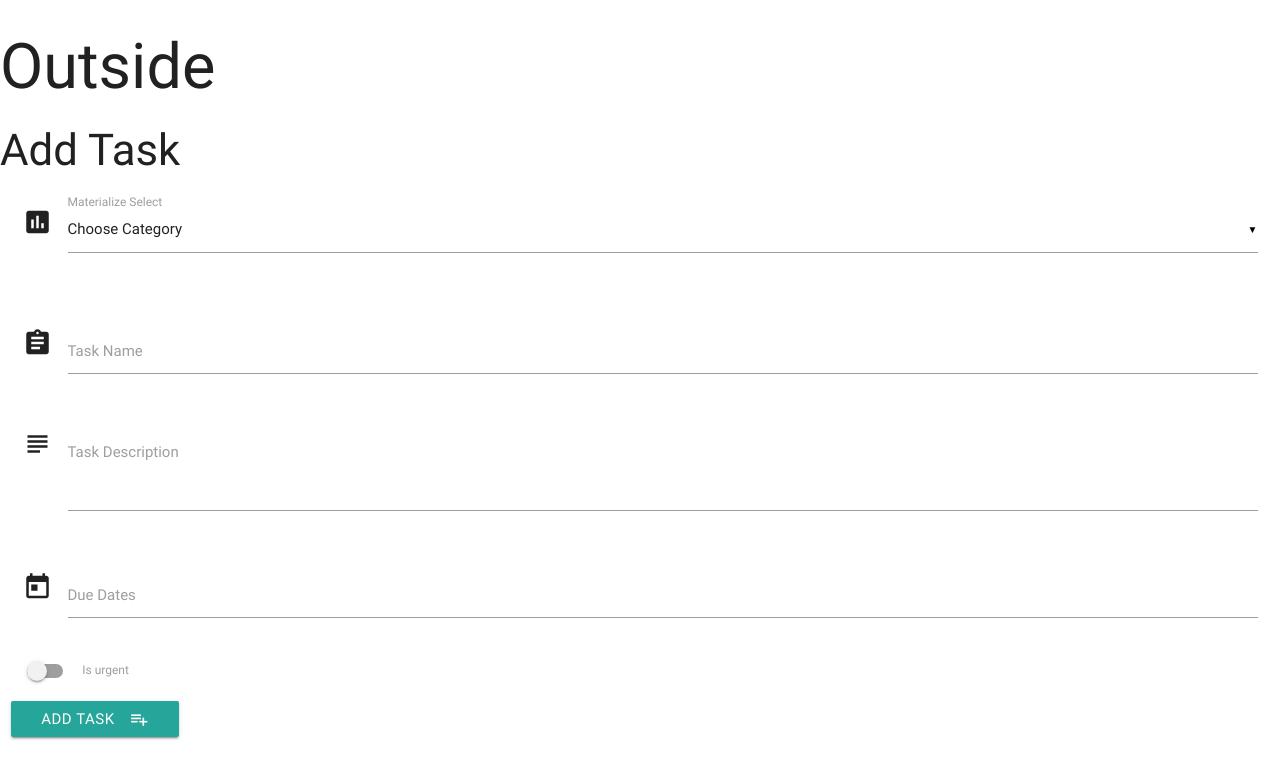
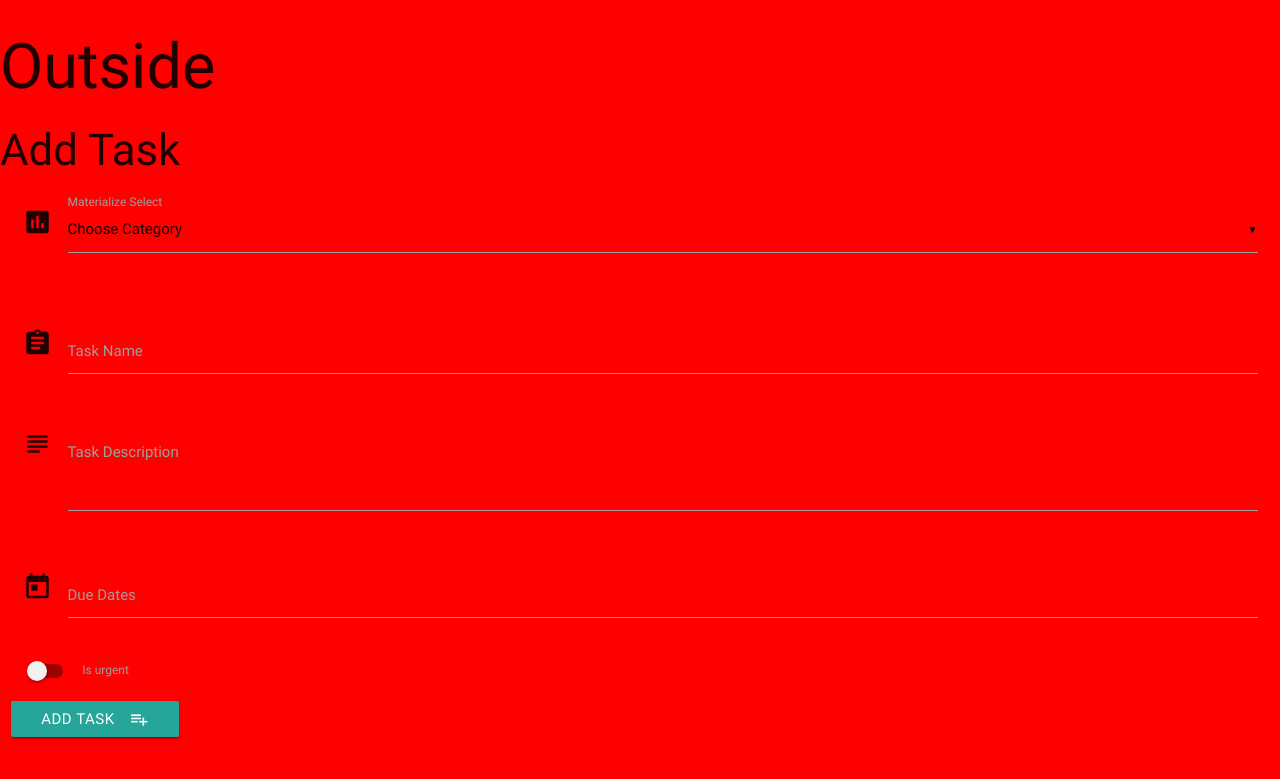
Before and after one commit to NickBell123/Flask-task-manger-project, a Flask app: page /add_task in a window 1280 px wide. Shown: the top 779 px of the page. Run offline with Flask 2, Linux system fonts and the light colour scheme; data that the repository does not hold is empty; some libraries are stand-ins or nearby versions.

Commit message:
static css file added

```diff
--- a/app.py
+++ b/app.py
@@ -22,8 +22,7 @@ def get_tasks():
 
 @app.route('/add_task')
 def add_task():
-    return render_template('addtask.html',
-    categories=mongo.db.categories.find())
+    return render_template('addtask.html', categories=mongo.db.categories.find())
 
 
 @app.route('/insert_task', methods=["POST"])
--- /dev/null
+++ b/static/css/style.css
@@ -0,0 +1,3 @@
+body {
+    background-color: red;
+};
--- a/templates/base.html
+++ b/templates/base.html
@@ -11,6 +11,7 @@
       rel="stylesheet"
       href="https://cdnjs.cloudflare.com/ajax/libs/materialize/0.100.2/css/materialize.min.css"
     />
+    <link rel="stylesheet" href="{{url_for('static', filename='css/style.css')}}" type="text/css"/>
     <title>Document</title>
   </head>
 
```
